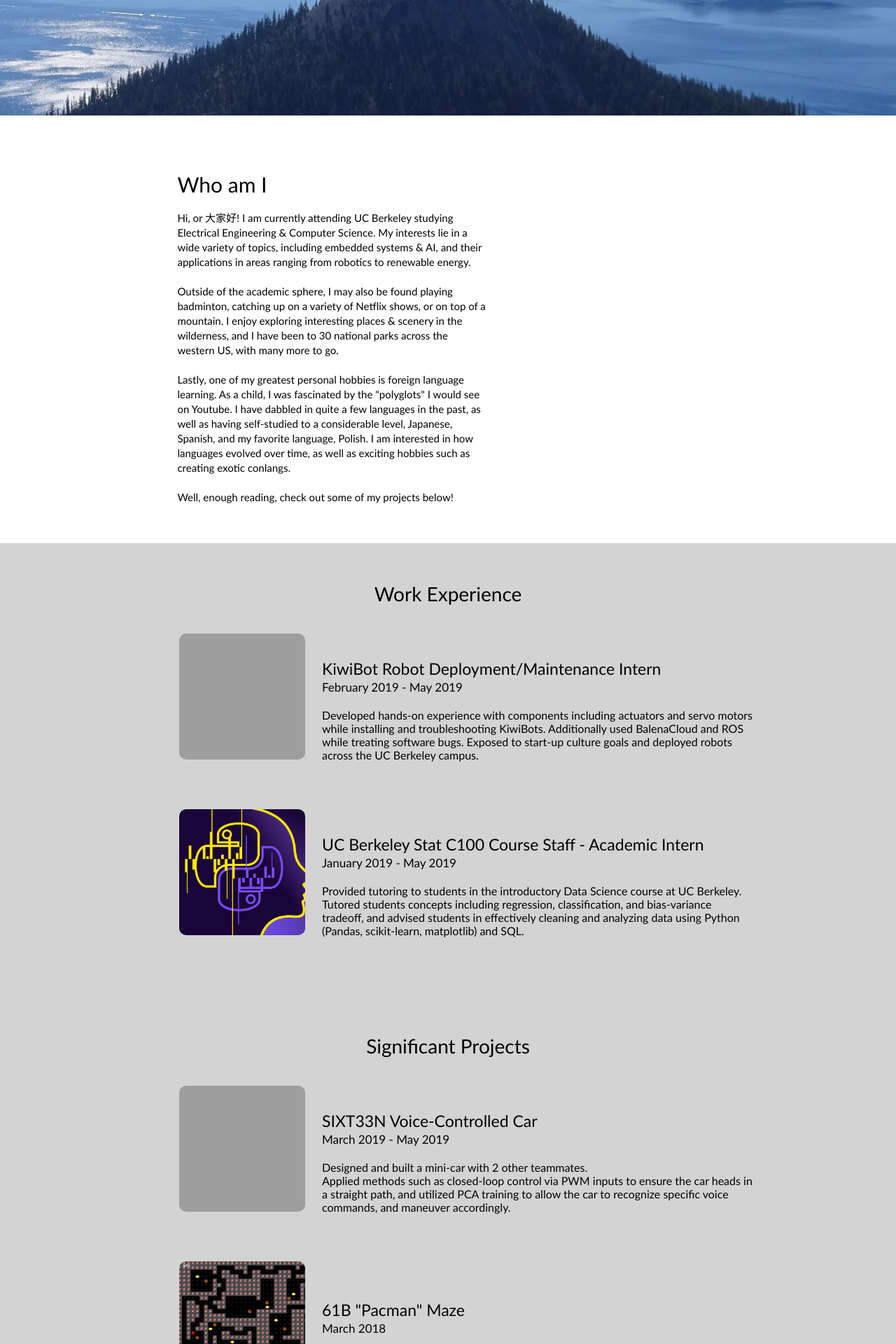
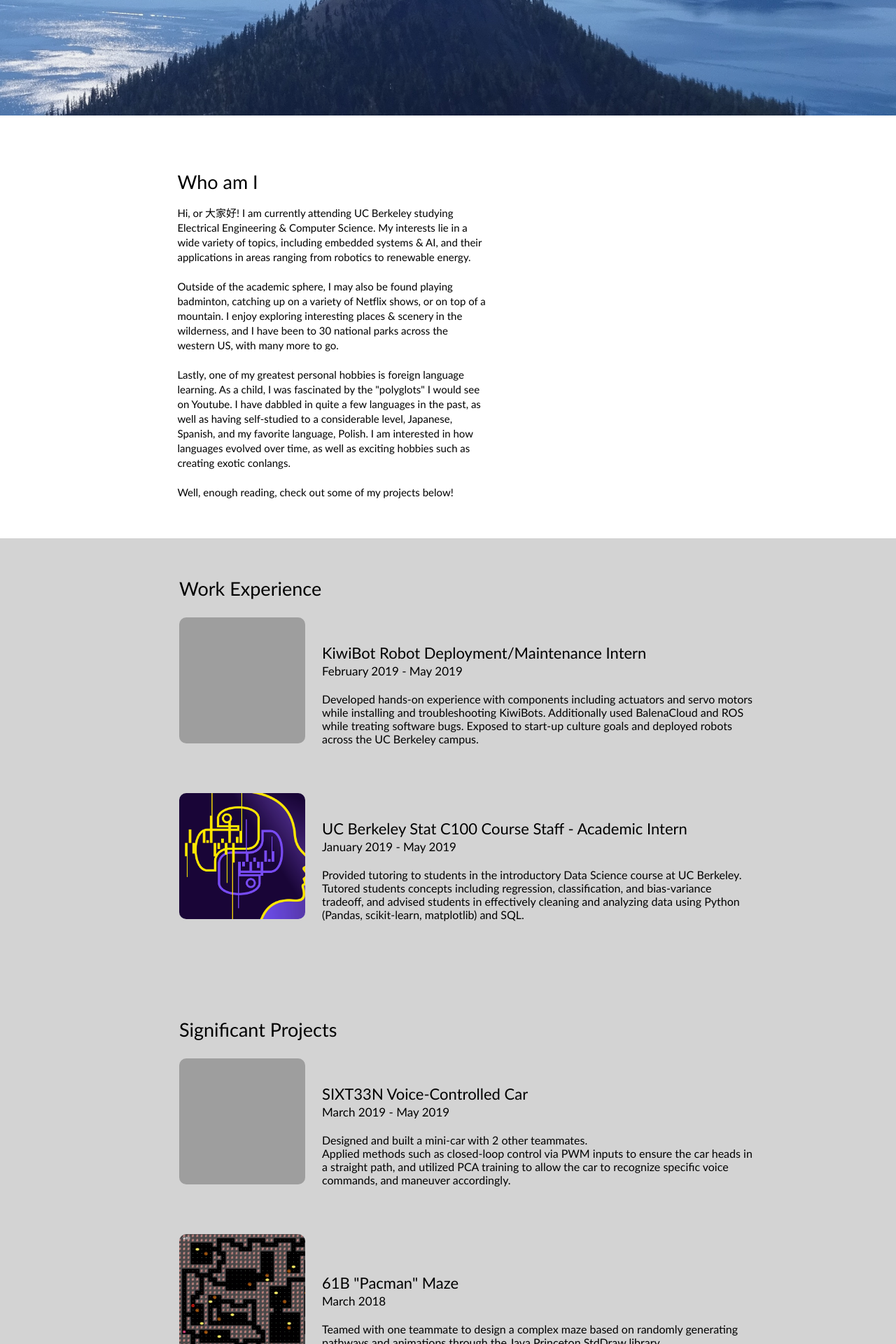
Before and after one commit to Calculasians/calculasians.github.io, a Jekyll site: the page built from index.html, in a window 1280 px wide. Shown: the part 735-2655 px from the top of the page at 70% size. Built offline with Jekyll 4.4.1, drawn with Linux system fonts in a browser that asks for light colours; grey boxes are pictures that could not be loaded.

Commit message:
Update main.css

```diff
--- a/css/main.css
+++ b/css/main.css
@@ -268,7 +268,7 @@ ul.posts li {
 
 #about-header {
     color: black;
-    font-size: 30px;
+    font-size: 27px;
 }
 
 #about-pic {
@@ -354,7 +354,7 @@ ul.posts li {
 }
 
 #proj-header {
-    font-size: 23px;
+    font-size: 22px;
     font-family: 'Raleway', "Trebuchet MS", Helvetica, sans-serif;
     margin-bottom: 2px;
 }
@@ -375,8 +375,7 @@ ul.posts li {
 
 #proj-type {
     font-family: 'Raleway', "Trebuchet MS", Helvetica, sans-serif;
-    font-size: 28px;
-    text-align: center;
+    font-size: 27px;
+    padding-left: 20vw;
     padding-top: 25px;
-    padding-bottom: 15px;
 }
```
